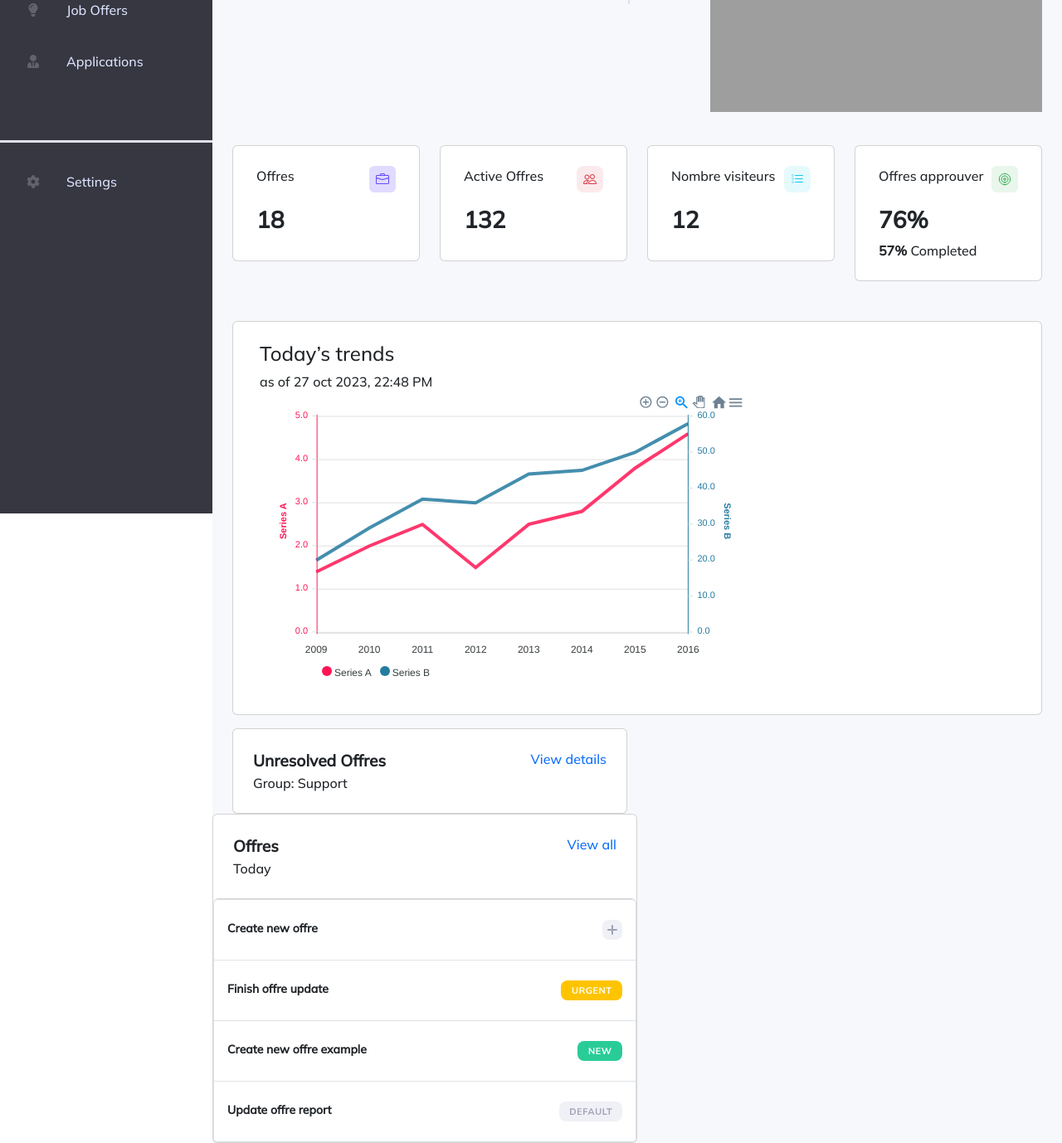
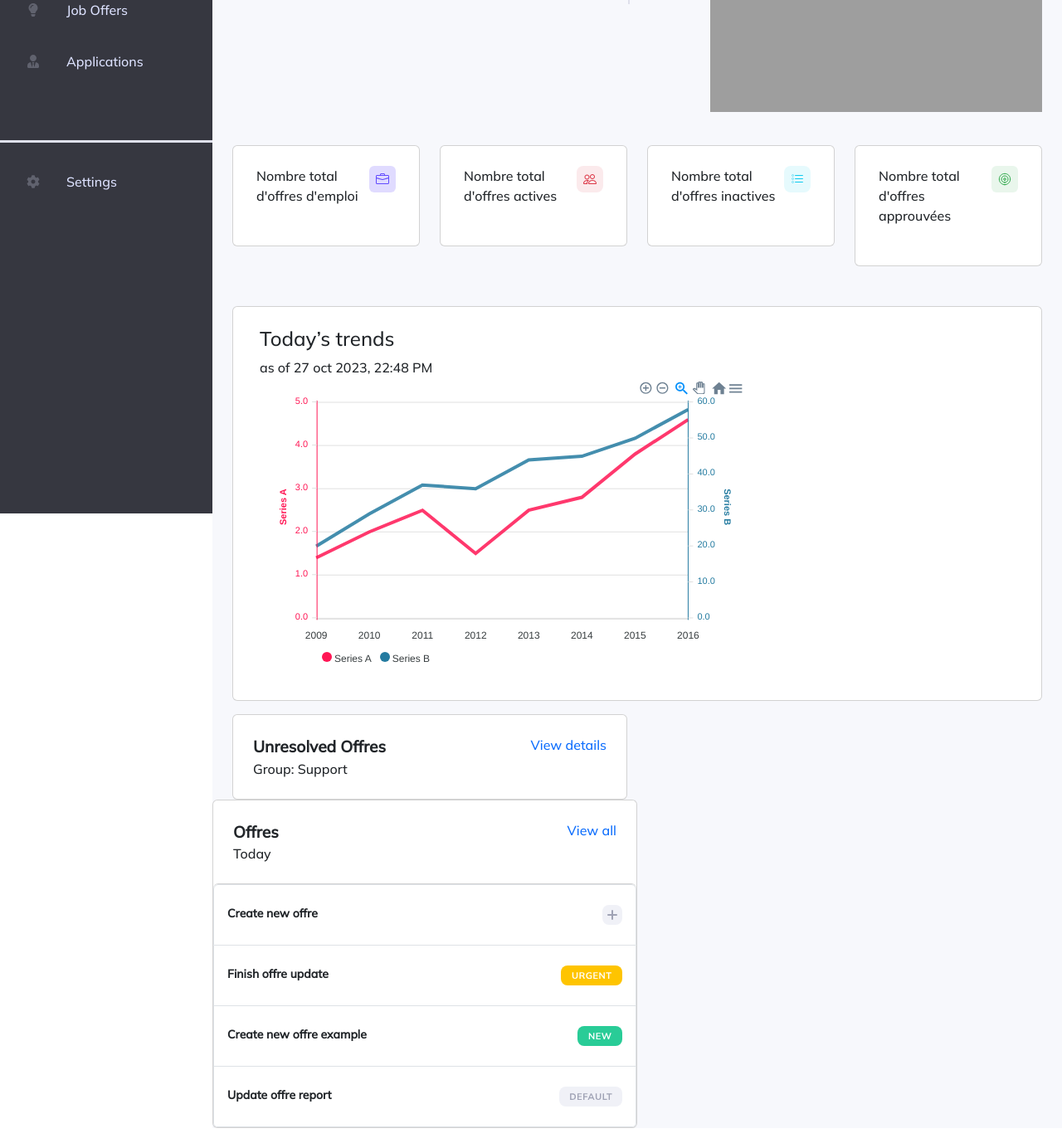
Before and after one commit to HMZElidrissi/JobEase, a PHP site: page /dashboard in a window 1280 px wide. Shown: the part 181-1559 px from the top of the page at 83% size. Run offline with PHP 8.4, Linux system fonts and the light colour scheme; the visitor is signed in with stand-in values (Sample User, id 1); data that the repository does not hold is empty; some libraries are stand-ins or nearby versions; some web fonts are replaced; grey boxes are pictures that could not be loaded.

Commit message:
implement stats

```diff
--- a/Views/applications.php
+++ b/Views/applications.php
@@ -4,7 +4,7 @@
 <head>
     <meta charset="UTF-8">
     <meta name="viewport" content="width=device-width, initial-scale=1.0">
-    <title>Document</title>
+    <title>JobEase</title>
     <link rel="stylesheet" href="assets/dashboard/dashboard.css">
     <link href="https://cdn.jsdelivr.net/npm/bootstrap@5.3.2/dist/css/bootstrap.min.css" rel="stylesheet"
           integrity="sha384-T3c6CoIi6uLrA9TneNEoa7RxnatzjcDSCmG1MXxSR1GAsXEV/Dwwykc2MPK8M2HN" crossorigin="anonymous">
--- a/Views/dashboard.php
+++ b/Views/dashboard.php
@@ -25,14 +25,13 @@
                             <div class="card-body  p-4">
                                 <div class="d-flex justify-content-between px-md-1">
                                     <div>
-                                        <p class="mb-0">Offres</p>
+                                        <p class="mb-0">Nombre total d'offres d'emploi</p>
                                         <div class="mt-4">
-                                            <h3><strong>18</strong></h3>
-
+                                            <h3><strong><?= $nbrOfJobs; ?></strong></h3>
                                         </div>
                                     </div>
                                     <div class="cursor">
-                                        <img src="../public/assets/dashboard/img/project-icon-1.svg" alt="icon">
+                                        <img src="assets/dashboard/img/project-icon-1.svg" alt="icon">
                                     </div>
                                 </div>
 
@@ -44,14 +43,14 @@
                             <div class="card-body p-4">
                                 <div class="d-flex justify-content-between px-md-1">
                                     <div>
-                                        <p class="mb-0">Active Offres</p>
+                                        <p class="mb-0">Nombre total d'offres actives</p>
                                         <div class="mt-4">
-                                            <h3><strong>132</strong></h3>
+                                            <h3><strong><?= $nbrOfActiveJobs; ?></strong></h3>
 
                                         </div>
                                     </div>
                                     <div class="">
-                                        <img src="../public/assets/dashboard/img/project-icon-2.svg" alt="icon">
+                                        <img src="assets/dashboard/img/project-icon-2.svg" alt="icon">
                                     </div>
                                 </div>
 
@@ -63,14 +62,13 @@
                             <div class="card-body p-4">
                                 <div class="d-flex justify-content-between px-md-1">
                                     <div>
-                                        <p class="mb-0">Nombre visiteurs</p>
+                                        <p class="mb-0">Nombre total d'offres inactives</p>
                                         <div class="mt-4">
-                                            <h3><strong>12</strong></h3>
-                                            <!-- <p><strong></strong> Completed</p> -->
+                                            <h3><strong><?= $nbrOfInactiveJobs; ?></strong></h3>
                                         </div>
                                     </div>
                                     <div class="">
-                                        <img src="../public/assets/dashboard/img/project-icon-3.svg" alt="icon">
+                                        <img src="assets/dashboard/img/project-icon-3.svg" alt="icon">
                                     </div>
                                 </div>
 
@@ -82,14 +80,13 @@
                             <div class="card-body p-4">
                                 <div class="d-flex justify-content-between px-md-1">
                                     <div>
-                                        <p class="mb-0">Offres approuver</p>
+                                        <p class="mb-0">Nombre total d'offres approuvées</p>
                                         <div class="mt-4">
-                                            <h3><strong>76%</strong></h3>
-                                            <p><strong>57%</strong> Completed</p>
+                                            <h3><strong><?= $nbrOfApprovedApplications; ?></strong></h3>
                                         </div>
                                     </div>
                                     <div class="">
-                                        <img src="../public/assets/dashboard/img/project-icon-4.svg" alt="icon">
+                                        <img src="assets/dashboard/img/project-icon-4.svg" alt="icon">
                                     </div>
                                 </div>
 
@@ -144,22 +141,22 @@
                             <div
                                 class="list-group-item px-3 text d-flex justify-content-between align-items-center p-4">
                                 <p>Create new offre</p>
-                                <img class="cursor " id="add_admin_task" src="../public/assets/dashboard/img/inactive.svg" alt="icon">
+                                <img class="cursor " id="add_admin_task" src="assets/dashboard/img/inactive.svg" alt="icon">
                             </div>
                             <div
                                 class="list-group-item px-3 text d-flex justify-content-between align-items-center p-4">
                                 <p>Finish offre update</p>
-                                <img src="../public/assets/dashboard/img/warning.svg" alt="icon">
+                                <img src="assets/dashboard/img/warning.svg" alt="icon">
                             </div>
                             <div
                                 class="list-group-item px-3 text d-flex justify-content-between align-items-center p-4">
                                 <p>Create new offre example</p>
-                                <img src="../public/assets/dashboard/img/successnew.svg" alt="icon">
+                                <img src="assets/dashboard/img/successnew.svg" alt="icon">
                             </div>
                             <div
                                 class="list-group-item px-3 text d-flex justify-content-between align-items-center p-4">
                                 <p>Update offre report</p>
-                                <img src="../public/assets/dashboard/img/default.svg" alt="icon">
+                                <img src="assets/dashboard/img/default.svg" alt="icon">
                             </div>
                         </div>
                     </div>
--- a/Views/jobs.php
+++ b/Views/jobs.php
@@ -4,7 +4,7 @@
 <head>
     <meta charset="UTF-8">
     <meta name="viewport" content="width=device-width, initial-scale=1.0">
-    <title>Document</title>
+    <title>JobEase</title>
     <link rel="stylesheet" href="assets/dashboard/dashboard.css">
     <link href="https://cdn.jsdelivr.net/npm/bootstrap@5.3.2/dist/css/bootstrap.min.css" rel="stylesheet"
         integrity="sha384-T3c6CoIi6uLrA9TneNEoa7RxnatzjcDSCmG1MXxSR1GAsXEV/Dwwykc2MPK8M2HN" crossorigin="anonymous">
--- a/Views/login.php
+++ b/Views/login.php
@@ -5,7 +5,7 @@
 <head>
   <meta charset="utf-8">
   <meta name="viewport" content="width=device-width, initial-scale=1.0">
-  <title>Login Form | CodingLab</title>
+  <title>Login | JobEase</title>
   <link rel="stylesheet" href="assets/styles/loginstyle.css">
   <link rel="stylesheet" href="https://cdnjs.cloudflare.com/ajax/libs/font-awesome/5.15.2/css/all.min.css" />
 </head>
--- a/Views/register.php
+++ b/Views/register.php
@@ -5,7 +5,7 @@
 <head>
   <meta charset="UTF-8">
   <meta name="viewport" content="width=device-width, initial-scale=1.0">
-  <title> Registration or Sign Up form in HTML CSS | CodingLab </title>
+  <title> Registration | JobEase </title>
   <link rel="stylesheet" href="assets/styles/registerstyle.css">
 </head>
 
--- a/app/Controllers/ApplicationController.php
+++ b/app/Controllers/ApplicationController.php
@@ -72,4 +72,9 @@
     {
         return $this->applicationModel->getApplicationById($id);
     }
+
+    public function getNumberOfApprovedApplications()
+    {
+        return $this->applicationModel->getNumberOfApprovedApplications();
+    }
 }
--- a/app/Controllers/HomeController.php
+++ b/app/Controllers/HomeController.php
@@ -30,6 +30,13 @@
         if (!isset($_SESSION['user_id']) || $_SESSION['role'] != 'admin') {
             header('Location: /login');
         }
+        $jobController = new JobController();
+        $nbrOfJobs = $jobController->getNumberOfJobs()->nbrOfJobs;
+        $nbrOfActiveJobs = $jobController->getNumberOfActiveJobs()->nbrOfActiveJobs;
+        $nbrOfInactiveJobs = $jobController->getNumberOfInactiveJobs()->nbrOfInactiveJobs;
+        $applicationController = new ApplicationController();
+        $nbrOfApprovedApplications = $applicationController->getNumberOfApprovedApplications()->nbrOfApprovedApplications;
+
         require(__DIR__ .'../../../Views/dashboard.php');
     }
 }
--- a/app/Controllers/JobController.php
+++ b/app/Controllers/JobController.php
@@ -132,4 +132,19 @@
         }
 
     }
+
+    public function getNumberOfJobs()
+    {
+        return $this->jobModel->getNumberOfJobs();
+    }
+
+    public function getNumberOfActiveJobs()
+    {
+        return $this->jobModel->getNumberOfActiveJobs();
+    }
+
+    public function getNumberOfInactiveJobs()
+    {
+        return $this->jobModel->getNumberOfInactiveJobs();
+    }
 }
--- a/app/Models/Application.php
+++ b/app/Models/Application.php
@@ -47,6 +47,12 @@
         return $this->db->execute();
     }
 
+    public function getNumberOfApprovedApplications()
+    {
+        $this->db->query("SELECT COUNT(*) AS 'nbrOfApprovedApplications' FROM applications WHERE status = 'Approved'");
+        return $this->db->fetchSingleRecord();
+    }
+
     public function isApplied($jobId)
     {
         $this->db->query("SELECT * FROM applications WHERE job_id = :job_id AND user_id = :user_id");
--- a/app/Models/Job.php
+++ b/app/Models/Job.php
@@ -91,4 +91,22 @@
 
         return $this->db->fetchAllRecords();
     }
+
+    public function getNumberOfJobs()
+    {
+        $this->db->query("SELECT COUNT(*) AS 'nbrOfJobs' FROM jobs");
+        return $this->db->fetchSingleRecord();
+    }
+
+    public function getNumberOfInactiveJobs()
+    {
+        $this->db->query("SELECT COUNT(*) AS 'nbrOfInactiveJobs' FROM jobs WHERE is_active = 0");
+        return $this->db->fetchSingleRecord();
+    }
+
+    public function getNumberOfActiveJobs()
+    {
+        $this->db->query("SELECT COUNT(*) AS 'nbrOfActiveJobs' FROM jobs WHERE is_active = 1");
+        return $this->db->fetchSingleRecord();
+    }
 }
```
